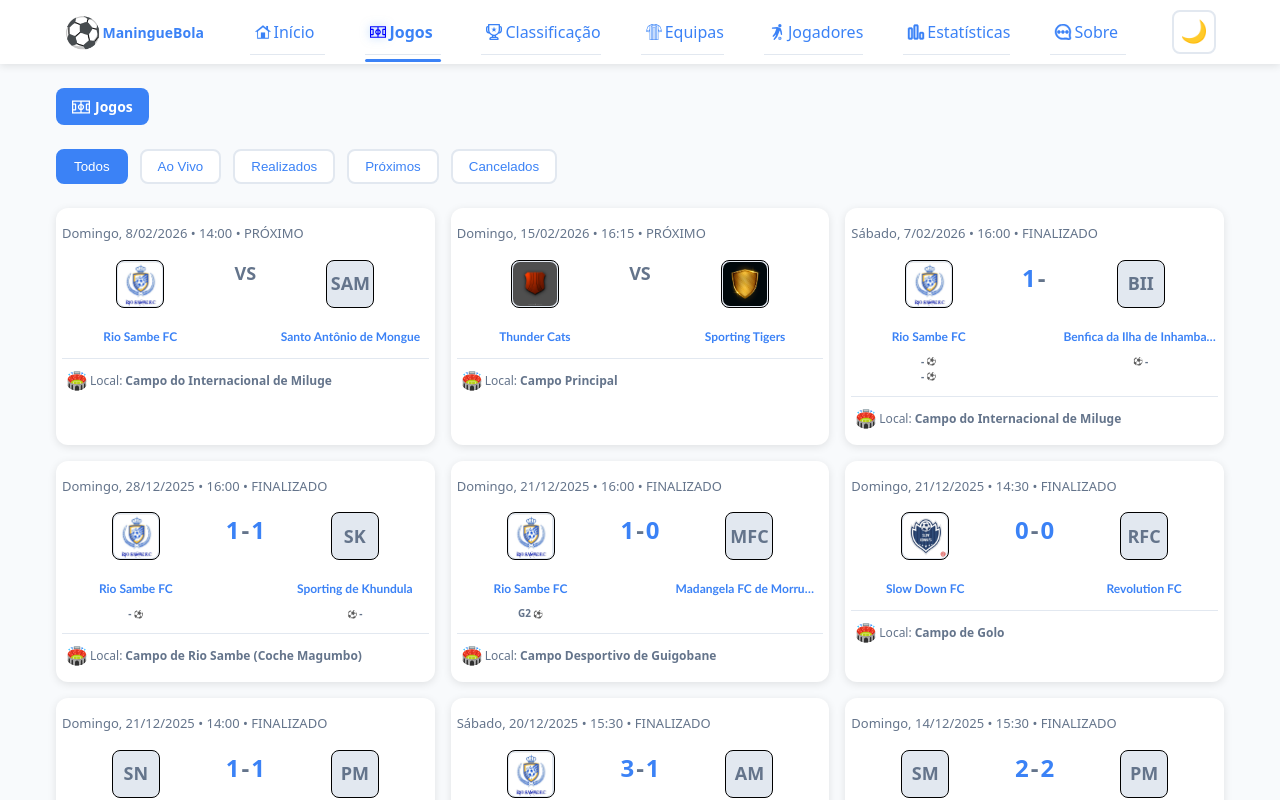
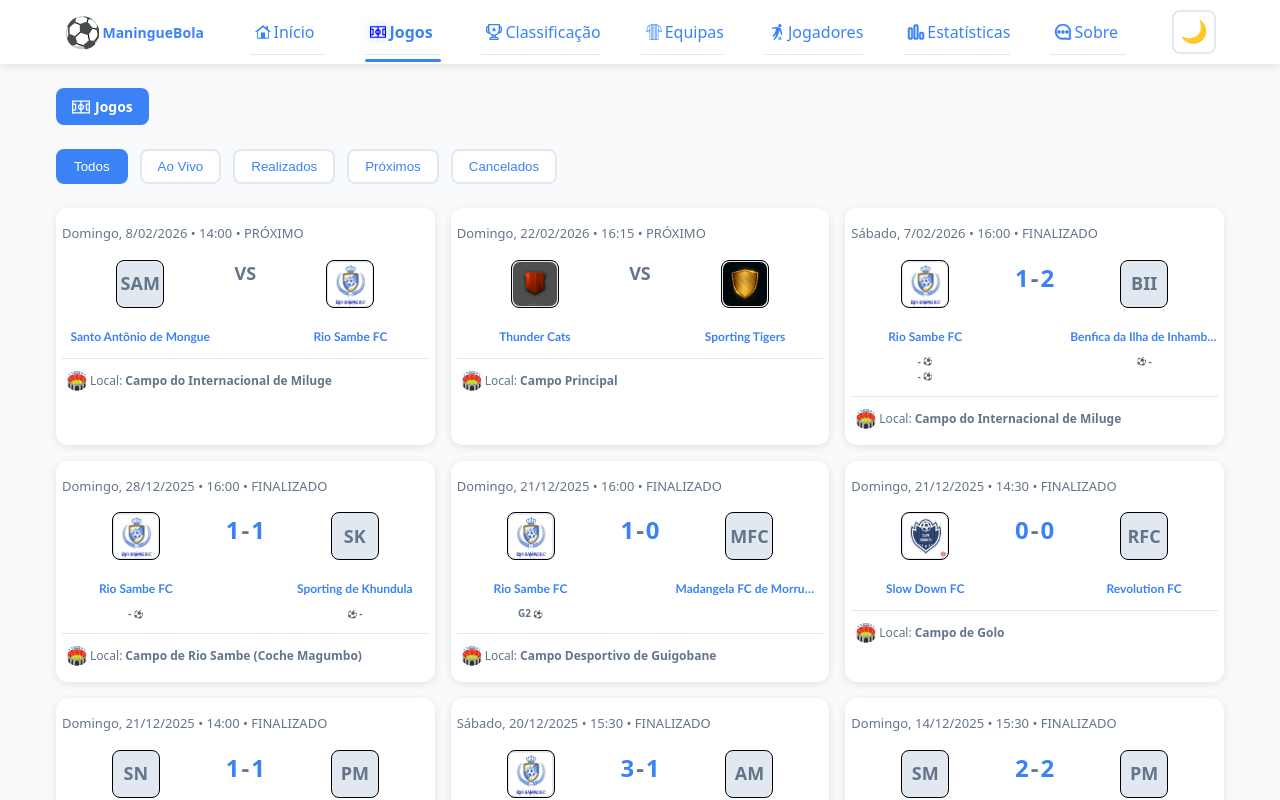
Before and after one commit to Raimundroid/maninguebola, a React (Vite) app: page /jogos in a window 1280 px wide. Shown: the top 800 px of the page. Built offline with nearby package versions, Linux system fonts and the light colour scheme.

Commit message:
match id 8 final result update, and sample match date update

```diff
--- a/src/data/matchesData.js
+++ b/src/data/matchesData.js
@@ -132,7 +132,7 @@ const matchesData = [
     homeTeamId: "rioSambeFc", //new
     awayTeamId: "benficaIlhaInhambane", //new
     homeScore: 1, // Only for live/finished
-    // awayScore: 2,
+    awayScore: 2,
     date: "2026-02-07", // ISO Format
     time: "16:00",
     status: "finished", // 'live' | 'finished' | 'upcoming'
@@ -146,10 +146,10 @@ const matchesData = [
   },
   {
     id: 9, // Unique ID for React keys
-    homeTeamId: "rioSambeFc", //new
-    awayTeamId: "santoAntonioMongue", //new
-    homeScore: 1, // Only for live/finished
-    awayScore: 1,
+    homeTeamId: "santoAntonioMongue", //new
+    awayTeamId: "rioSambeFc", //new
+    // homeScore: 1, // Only for live/finished
+    // awayScore: 1,
     date: "2026-02-08", // ISO Format
     time: "14:00",
     status: "upcoming", // 'live' | 'finished' | 'upcoming'
@@ -242,7 +242,7 @@ const matchesData = [
     homeTeamId: "cats", //new
     awayTeamId: "tigers", //new
     // No scores for upcoming matches
-    date: "2026-02-15", // ISO Format
+    date: "2026-02-22", // ISO Format
     time: "16:15",
     status: "upcoming",
     venue: "Campo Principal",
```
